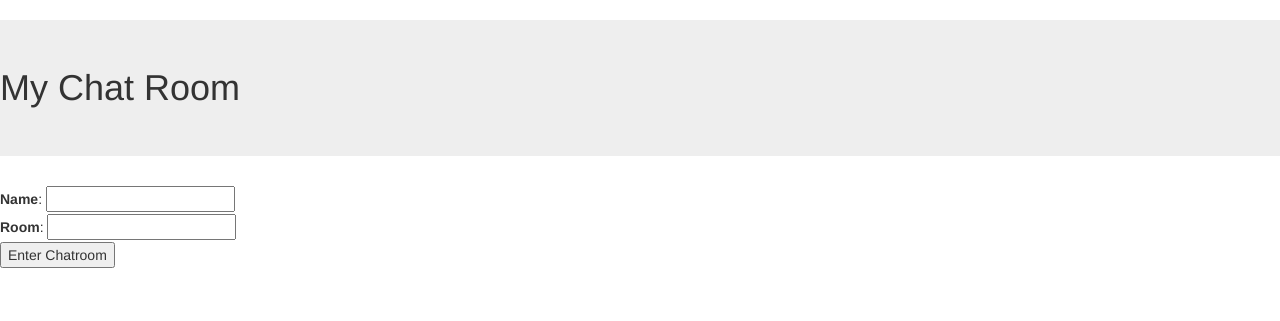
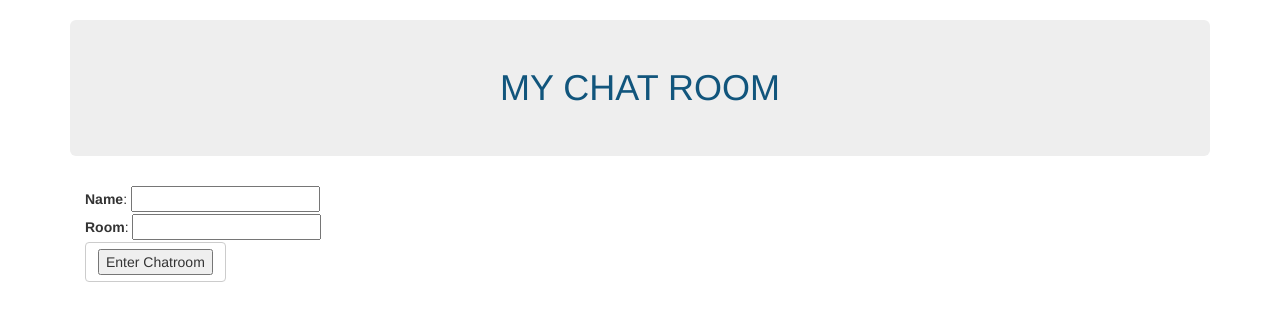
Before and after one commit to phillippree/chatapp, a Flask app: page / in a window 1280 px wide. Shown: the top 321 px of the page. Run offline with Flask 2, Linux system fonts and the light colour scheme; some libraries are stand-ins or nearby versions.

Commit message:
implemnting flask_bootstrap

```diff
--- a/app/templates/index.html
+++ b/app/templates/index.html
@@ -7,12 +7,18 @@
         <title>MyChatRoom</title>
     </head>
     <body>
-        <h1 class="jumbotron">My Chat Room</h1>
-        <form method="POST">
+    <div class="container">
+        <h1 class="jumbotron" style="color: #11557C; text-align: center">MY CHAT ROOM</h1>
+        <div class="container" style="margin: 0 auto">
+        <div class="input-group">
+            <form method="POST">
             {{ form.hidden_tag() }}
             {{ form.name.label }}: {{ form.name() }} {% for error in form.name.errors %}{{ error }}{% endfor %}<br>
             {{ form.room.label }}: {{ form.room() }} {% for error in form.room.errors %}{{ error }}{% endfor %}<br>
-            {{ form.submit() }}
+            <div class="btn btn-default">{{ form.submit() }}</div>
         </form>
+        </div>
+        </div>
+    </div>
     </body>
 </html>
```
